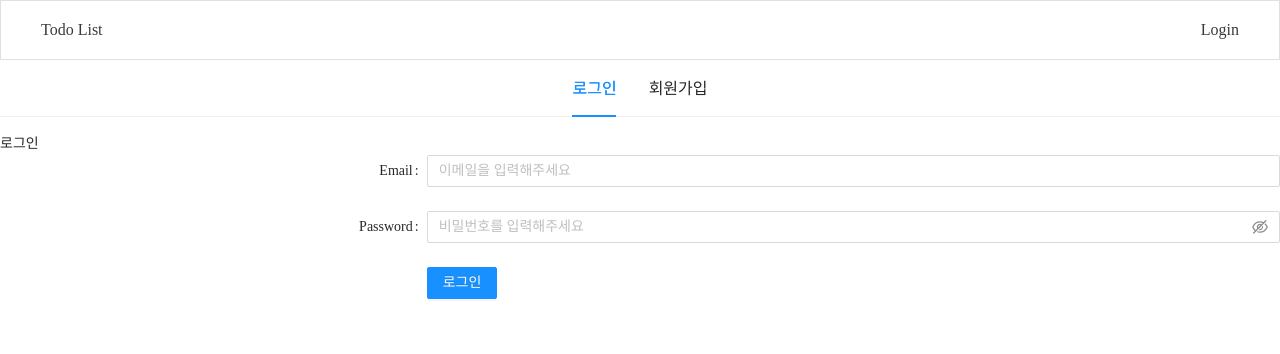
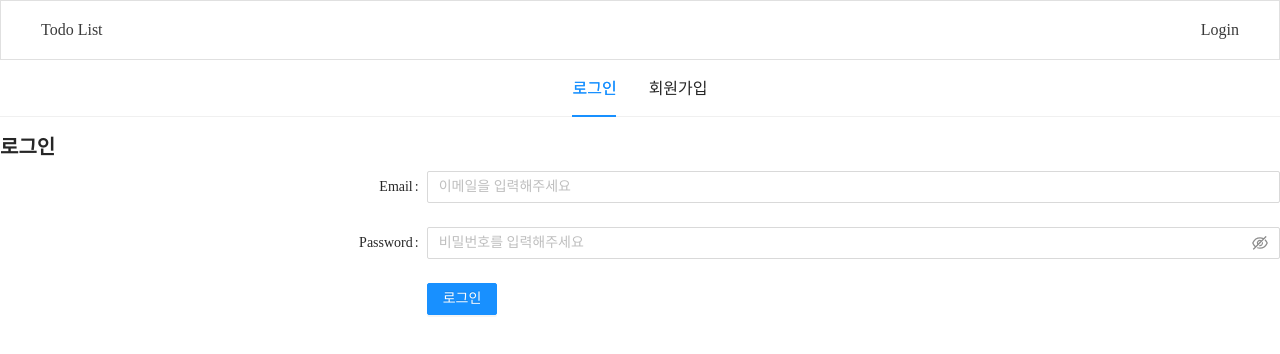
Before and after one commit to minyopi/Todo-List-App, a React (Create React App) app: page /auth in a window 1280 px wide. Shown: the top 354 px of the page. Built offline with nearby package versions, Linux system fonts and the light colour scheme; no server answers.

Commit message:
style: apply title style

```diff
--- a/src/pages/Auth.tsx
+++ b/src/pages/Auth.tsx
@@ -4,10 +4,11 @@ import { postLogin, postSignUp } from '../api/auth';
 import { authState } from '../store/auth';
 import { isEmailValid, isPasswordValid } from '../utils/auth';
 import { Controller, useForm } from 'react-hook-form';
-import { Button, Form, Input, Tabs } from 'antd';
+import { Button, Form, Input, Tabs, Typography } from 'antd';
 
 import type { FieldValues, SubmitHandler } from 'react-hook-form';
 
+const { Title } = Typography;
 const { TabPane } = Tabs;
 
 const Auth: React.FC = () => {
@@ -51,7 +52,7 @@ const Auth: React.FC = () => {
         autoComplete="off"
         onFinish={loginForm.handleSubmit(handleLogin)}
       >
-        <h2>로그인</h2>
+        <Title level={4}>로그인</Title>
         <Form.Item label="Email" name="email">
           <Controller
             control={loginForm.control}
@@ -103,7 +104,7 @@ const Auth: React.FC = () => {
         autoComplete="off"
         onFinish={signupForm.handleSubmit(handleSignUp)}
       >
-        <h2>회원가입</h2>
+        <Title level={4}>회원가입</Title>
         <Form.Item label="Email" name="email">
           <Controller
             control={signupForm.control}
```
